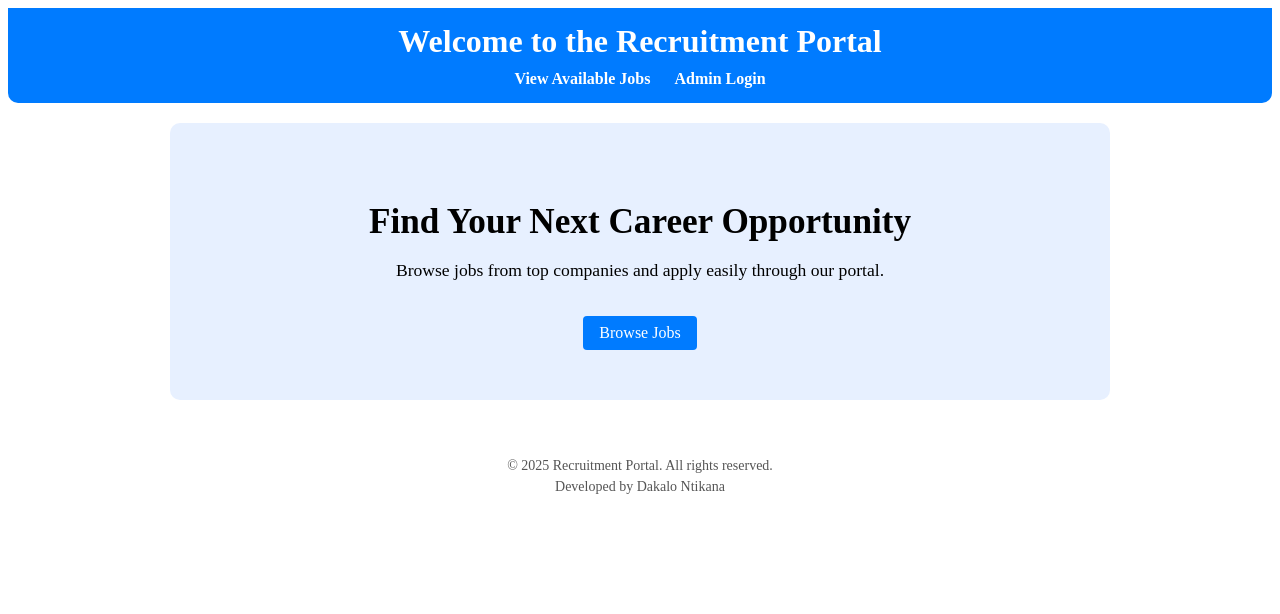
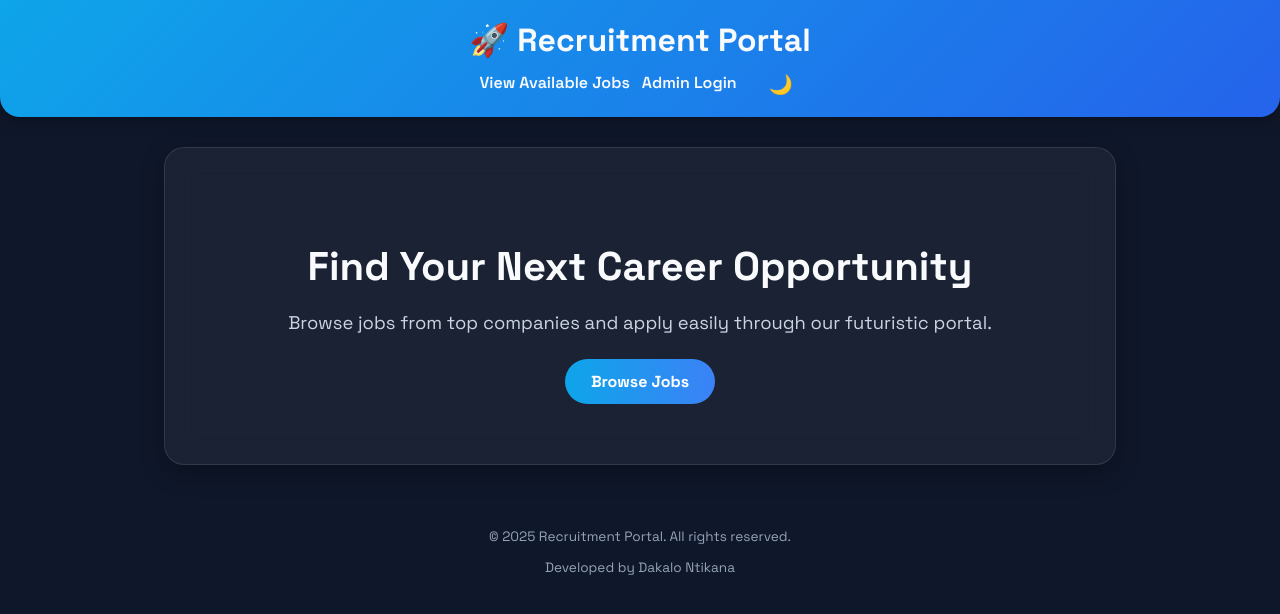
Before and after one commit to Dakalo98/recruitment-portal, a Flask app: page / in a window 1280 px wide. Shown: the top 614 px of the page. Run offline with Flask 3, Linux system fonts and the light colour scheme.

Commit message:
Update index.html and style.css with theme toggle feature

```diff
--- a/static/style.css
+++ b/static/style.css
@@ -1,206 +1,322 @@
-/* ---------------- Header ---------------- */
+
+:root {
+  --bg-color: #0f172a;
+  --header-bg: linear-gradient(135deg, #0ea5e9, #2563eb);
+  --text-color: #f8fafc;
+  --link-hover-color: #67e8f9;
+  --btn-bg: linear-gradient(to right, #0ea5e9, #3b82f6);
+  --btn-hover-shadow: #67e8f9;
+  --job-bg: rgba(255, 255, 255, 0.04);
+  --job-border: rgba(255, 255, 255, 0.1);
+  --footer-text: #94a3b8;
+  --flash-success-bg: #22c55e;
+  --flash-error-bg: #ef4444;
+}
+
+body.dark-theme {
+  --bg-color: #f9fafb;
+  --header-bg: linear-gradient(135deg, #60a5fa, #3b82f6);
+  --text-color: #1e293b;
+  --link-hover-color: #0284c7;
+  --btn-bg: linear-gradient(to right, #3b82f6, #2563eb);
+  --btn-hover-shadow: #2563eb;
+  --job-bg: rgba(0, 0, 0, 0.04);
+  --job-border: rgba(0, 0, 0, 0.1);
+  --footer-text: #475569;
+  --flash-success-bg: #22c55e;
+  --flash-error-bg: #dc2626;
+}
+
+body {
+  margin: 0;
+  font-family: 'Space Grotesk', 'Segoe UI', sans-serif;
+  background: var(--bg-color);
+  color: var(--text-color);
+  transition: background-color 0.3s ease, color 0.3s ease;
+}
+
+a {
+  transition: all 0.3s ease;
+  text-decoration: none;
+  color: var(--text-color);
+}
+
+a:hover {
+  color: var(--link-hover-color);
+}
+
 header {
-    background-color: #007BFF;
-    color: white;
-    padding: 15px 20px;
+  background: var(--header-bg);
+  color: var(--text-color);
+  padding: 20px;
   text-align: center;
-    border-radius: 0 0 10px 10px;
+  border-radius: 0 0 20px 20px;
+  box-shadow: 0 4px 16px rgba(0, 0, 0, 0.3);
+  transition: background 0.3s ease;
 }
 
 header h1 {
   margin: 0;
+  font-size: 2rem;
+  font-weight: 700;
 }
 
 header nav {
-    margin-top: 10px;
+  margin-top: 12px;
+  display: flex;
+  justify-content: center;
+  align-items: center;
+  flex-wrap: wrap;
+  gap: 12px;
 }
 
 header nav a {
-    color: white;
-    margin: 0 10px;
-    text-decoration: none;
-    font-weight: bold;
+  color: var(--text-color);
+  font-weight: 600;
+  position: relative;
+  padding-bottom: 4px;
 }
 
-header nav a:hover {
-    text-decoration: underline;
+header nav a::after {
+  content: "";
+  position: absolute;
+  bottom: 0;
+  left: 0;
+  width: 0%;
+  height: 2px;
+  background: var(--link-hover-color);
+  transition: width 0.3s ease;
+}
+
+header nav a:hover::after {
+  width: 100%;
+}
+
+#theme-toggle {
+  background: none;
+  border: none;
+  cursor: pointer;
+  font-size: 1.2rem;
+  color: var(--text-color);
+  transition: color 0.3s ease;
+  padding: 0 8px;
+  user-select: none;
+}
+
+#theme-toggle:hover {
+  color: var(--link-hover-color);
+}
+
+.hero {
+  text-align: center;
+  padding: 60px 25px;
+  margin: 30px auto;
+  border-radius: 20px;
+  max-width: 900px;
+  background: rgba(255, 255, 255, 0.05);
+  border: 1px solid rgba(255, 255, 255, 0.1);
+  backdrop-filter: blur(15px);
+  -webkit-backdrop-filter: blur(15px);
+  box-shadow: 0 8px 24px rgba(0, 0, 0, 0.3);
+  transition: background 0.3s ease, border-color 0.3s ease;
+}
+
+body.dark-theme .hero {
+  background: rgba(0, 0, 0, 0.05);
+  border: 1px solid rgba(0, 0, 0, 0.1);
+}
+
+.hero h2 {
+  font-size: 2.5rem;
+  margin-bottom: 15px;
+}
+
+.hero p {
+  font-size: 1.15rem;
+  color: #cbd5e1;
+  margin-bottom: 25px;
+  transition: color 0.3s ease;
+}
+
+body.dark-theme .hero p {
+  color: #475569;
+}
+
+.btn {
+  display: inline-block;
+  padding: 12px 26px;
+  font-size: 1rem;
+  border-radius: 999px;
+  background: var(--btn-bg);
+  color: white;
+  font-weight: bold;
+  transition: transform 0.3s ease, box-shadow 0.3s ease;
+  border: none;
+  cursor: pointer;
+}
+
+.btn:hover {
+  transform: scale(1.05);
+  box-shadow: 0 0 12px var(--btn-hover-shadow);
+}
+
+.btn-danger {
+  background: linear-gradient(to right, #ef4444, #dc2626);
+}
+
+.btn-danger:hover {
+  background: #b91c1c;
+}
+
+/* ---------------- Job Card ---------------- */
+.job {
+  background: var(--job-bg);
+  border: 1px solid var(--job-border);
+  border-radius: 12px;
+  padding: 20px;
+  margin-bottom: 20px;
+  box-shadow: 0 2px 12px rgba(0, 0, 0, 0.15);
+  transition: background 0.3s ease, border-color 0.3s ease, transform 0.2s ease;
+}
+
+.job:hover {
+  transform: translateY(-4px);
+}
+
+.job h3 {
+  margin-top: 0;
 }
 
 /* ---------------- Footer ---------------- */
 footer {
   text-align: center;
-    margin-top: 40px;
-    padding: 15px 10px;
-    color: #555;
+  padding: 20px 10px;
+  color: var(--footer-text);
+  font-size: 0.85rem;
+  transition: color 0.3s ease;
 }
 
-footer p {
-    margin: 0;
-    font-size: 14px;
-    line-height: 1.5;
+/* ---------------- Admin/Login Forms ---------------- */
+form,
+.admin-login,
+.apply-form,
+.admin-dashboard {
+  max-width: 500px;
+  margin: 40px auto;
+  padding: 30px;
+  border-radius: 20px;
+  background: rgba(255, 255, 255, 0.05);
+  border: 1px solid rgba(255, 255, 255, 0.1);
+  backdrop-filter: blur(10px);
+  box-shadow: 0 4px 30px rgba(0, 0, 0, 0.25);
+  transition: background 0.3s ease, border-color 0.3s ease;
 }
 
-/* ---------------- Hero Section ---------------- */
-.hero {
-    text-align: center;
-    padding: 50px 20px;
-    background: #e7f0ff;
-    border-radius: 10px;
-    margin: 20px auto;
-    max-width: 900px;
-}
-
-.hero h2 {
-    font-size: 2.2rem;
-    margin-bottom: 15px;
-}
-
-.hero p {
-    font-size: 1.1rem;
-    margin-bottom: 25px;
-}
-
-.hero-buttons button {
-    margin: 0 10px;
-    padding: 12px 25px;
-    font-size: 1rem;
-    cursor: pointer;
-    border-radius: 5px;
-    border: none;
-    background-color: #007BFF;
-    color: white;
-    transition: 0.3s;
-}
-
-.hero-buttons button:hover {
-    background-color: #0056b3;
-}
-
-/* ---------------- Job Card ---------------- */
-.job {
-    border: 1px solid #ddd;
-    padding: 15px;
-    margin-bottom: 20px;
-    border-radius: 5px;
-    background: #f9f9f9;
-}
-
-.job h3 {
-    margin: 0;
-}
-
-.btn {
-    display: inline-block;
-    margin-top: 10px;
-    padding: 8px 16px;
-    background: #007BFF;
-    color: #fff;
-    text-decoration: none;
-    border-radius: 4px;
-    transition: 0.3s;
-}
-
-.btn:hover {
-    background: #0056b3;
-}
-
-.btn-danger {
-    background-color: #dc3545;
-}
-
-.btn-danger:hover {
-    background-color: #a71d2a;
-}
-
-/* ---------------- Admin Login & Forms ---------------- */
-.admin-login,
-.apply-form,
-.admin-dashboard,
-form {
-    max-width: 500px;
-    margin: 40px auto;
-    background: white;
-    padding: 25px 30px;
-    border-radius: 10px;
-    box-shadow: 0 2px 12px rgba(0, 0, 0, 0.1);
-}
-
-.admin-login h2,
-.apply-form h2,
-.admin-dashboard h2 {
-    text-align: center;
-    margin-bottom: 20px;
+body.dark-theme form,
+body.dark-theme .admin-login,
+body.dark-theme .apply-form,
+body.dark-theme .admin-dashboard {
+  background: rgba(0, 0, 0, 0.05);
+  border: 1px solid rgba(0, 0, 0, 0.1);
 }
 
 form label {
   display: block;
-    margin-top: 15px;
+  margin-top: 20px;
   font-weight: 600;
+  color: var(--text-color);
+  transition: color 0.3s ease;
 }
 
 form input,
 form button {
   width: 100%;
-    padding: 10px;
-    margin-top: 5px;
-    border-radius: 5px;
-    border: 1px solid #ccc;
+  padding: 12px;
+  margin-top: 8px;
+  border-radius: 8px;
+  border: 1px solid #94a3b8;
+  font-size: 1rem;
+  transition: background-color 0.3s ease, border-color 0.3s ease, color 0.3s ease;
+}
+
+body.dark-theme form input,
+body.dark-theme form button {
+  background-color: #f0f0f0;
+  border-color: #94a3b8;
+  color: #1e293b;
 }
 
 form button {
   margin-top: 20px;
-    background-color: #007BFF;
+  background: linear-gradient(to right, #0ea5e9, #2563eb);
   color: white;
   font-weight: bold;
   cursor: pointer;
-    transition: 0.3s;
+  transition: all 0.3s ease;
 }
 
 form button:hover {
-    background-color: #0056b3;
+  background: #1d4ed8;
 }
 
-/* ---------------- Admin Table ---------------- */
+/* ---------------- Admin Dashboard Table ---------------- */
 .admin-dashboard table {
   width: 100%;
   border-collapse: collapse;
   margin-top: 20px;
+  background-color: rgba(255, 255, 255, 0.02);
+  border-radius: 10px;
+  overflow: hidden;
+  transition: background-color 0.3s ease;
 }
 
-.admin-dashboard table th,
-.admin-dashboard table td {
-    padding: 12px 10px;
-    border: 1px solid #ccc;
-    text-align: center;
+body.dark-theme .admin-dashboard table {
+  background-color: rgba(0, 0, 0, 0.02);
 }
 
-.admin-dashboard table th {
-    background-color: #f0f0f0;
+.admin-dashboard th,
+.admin-dashboard td {
+  padding: 14px;
+  border-bottom: 1px solid rgba(255, 255, 255, 0.1);
+  text-align: center;
+  transition: border-color 0.3s ease;
+}
+
+body.dark-theme .admin-dashboard th,
+body.dark-theme .admin-dashboard td {
+  border-bottom: 1px solid rgba(0, 0, 0, 0.1);
+}
+
+.admin-dashboard th {
+  background-color: rgba(255, 255, 255, 0.08);
+  color: #e2e8f0;
+}
+
+body.dark-theme .admin-dashboard th {
+  background-color: rgba(0, 0, 0, 0.08);
+  color: #475569;
 }
 
 /* ---------------- Flash Messages ---------------- */
 .flash {
-    padding: 10px;
-    border-radius: 5px;
-    margin: 10px auto;
+  padding: 12px;
+  border-radius: 10px;
+  margin: 20px auto;
   max-width: 500px;
   text-align: center;
   font-weight: bold;
 }
 
 .flash.success {
-    background-color: #d4edda;
-    color: #155724;
-    border: 1px solid #c3e6cb;
+  background-color: var(--flash-success-bg);
+  color: white;
 }
 
 .flash.error {
-    background-color: #f8d7da;
-    color: #721c24;
-    border: 1px solid #f5c6cb;
+  background-color: var(--flash-error-bg);
+  color: white;
 }
 
-/* ---------------- Responsive ---------------- */
 @media (max-width: 800px) {
   .admin-dashboard table,
   .admin-dashboard thead,
@@ -218,8 +334,8 @@ form button:hover {
   .admin-dashboard td {
     display: flex;
     justify-content: space-between;
-        padding: 10px;
-        border-bottom: 1px solid #ccc;
+    padding: 12px;
+    border-bottom: 1px solid rgba(255, 255, 255, 0.1);
   }
 
   .btn {
@@ -244,6 +360,6 @@ form button:hover {
   }
 
   .job {
-        padding: 10px;
+    padding: 15px;
   }
 }
--- a/templates/index.html
+++ b/templates/index.html
@@ -4,32 +4,62 @@
   <meta charset="UTF-8" />
   <meta name="viewport" content="width=device-width, initial-scale=1" />
   <title>Recruitment Portal - Home</title>
+  <link href="https://fonts.googleapis.com/css2?family=Space+Grotesk:wght@400;600;700&display=swap" rel="stylesheet" />
   <link rel="stylesheet" href="{{ url_for('static', filename='style.css') }}" />
 </head>
 <body>
   <header>
-    <h1>Welcome to the Recruitment Portal</h1>
+    <h1>🚀 Recruitment Portal</h1>
     <nav>
       <a href="{{ url_for('jobs') }}">View Available Jobs</a>
       {% if 'admin' in session %}
-        <a href="{{ url_for('admin_jobs') }}">Admin Dashboard</a>
-        <a href="{{ url_for('admin_logout') }}">Logout</a>
+      <a href="{{ url_for('admin_jobs') }}">Admin Dashboard</a>
+      <a href="{{ url_for('admin_logout') }}">Logout</a>
       {% else %}
-        <a href="{{ url_for('admin_login') }}">Admin Login</a>
+      <a href="{{ url_for('admin_login') }}">Admin Login</a>
       {% endif %}
+      <button id="theme-toggle" aria-label="Toggle Dark/Light Theme" style="background:none; border:none; cursor:pointer; font-size:1.2rem; margin-left:12px;">
+        🌙
+      </button>
     </nav>
   </header>
 
   <main>
     <section class="hero">
       <h2>Find Your Next Career Opportunity</h2>
-      <p>Browse jobs from top companies and apply easily through our portal.</p>
+      <p>Browse jobs from top companies and apply easily through our futuristic portal.</p>
       <a href="{{ url_for('jobs') }}" class="btn">Browse Jobs</a>
     </section>
   </main>
-<footer>
+
+
+  <footer>
     <p>&copy; 2025 Recruitment Portal. All rights reserved.</p>
     <p>Developed by Dakalo Ntikana</p>
-</footer>
+  </footer>
+
+  <script>
+    const toggleBtn = document.getElementById('theme-toggle');
+    const body = document.body;
+
+    if (localStorage.getItem('theme') === 'light') {
+      body.classList.add('dark-theme');
+      toggleBtn.textContent = '☀️';
+    } else {
+      toggleBtn.textContent = '🌙';
+    }
+
+    toggleBtn.addEventListener('click', () => {
+      body.classList.toggle('dark-theme');
+
+      if (body.classList.contains('dark-theme')) {
+        toggleBtn.textContent = '☀️';
+        localStorage.setItem('theme', 'light');
+      } else {
+        toggleBtn.textContent = '🌙';
+        localStorage.setItem('theme', 'dark');
+      }
+    });
+  </script>
 </body>
 </html>
```
Lines whose indentation alone changed are shown as unchanged.
